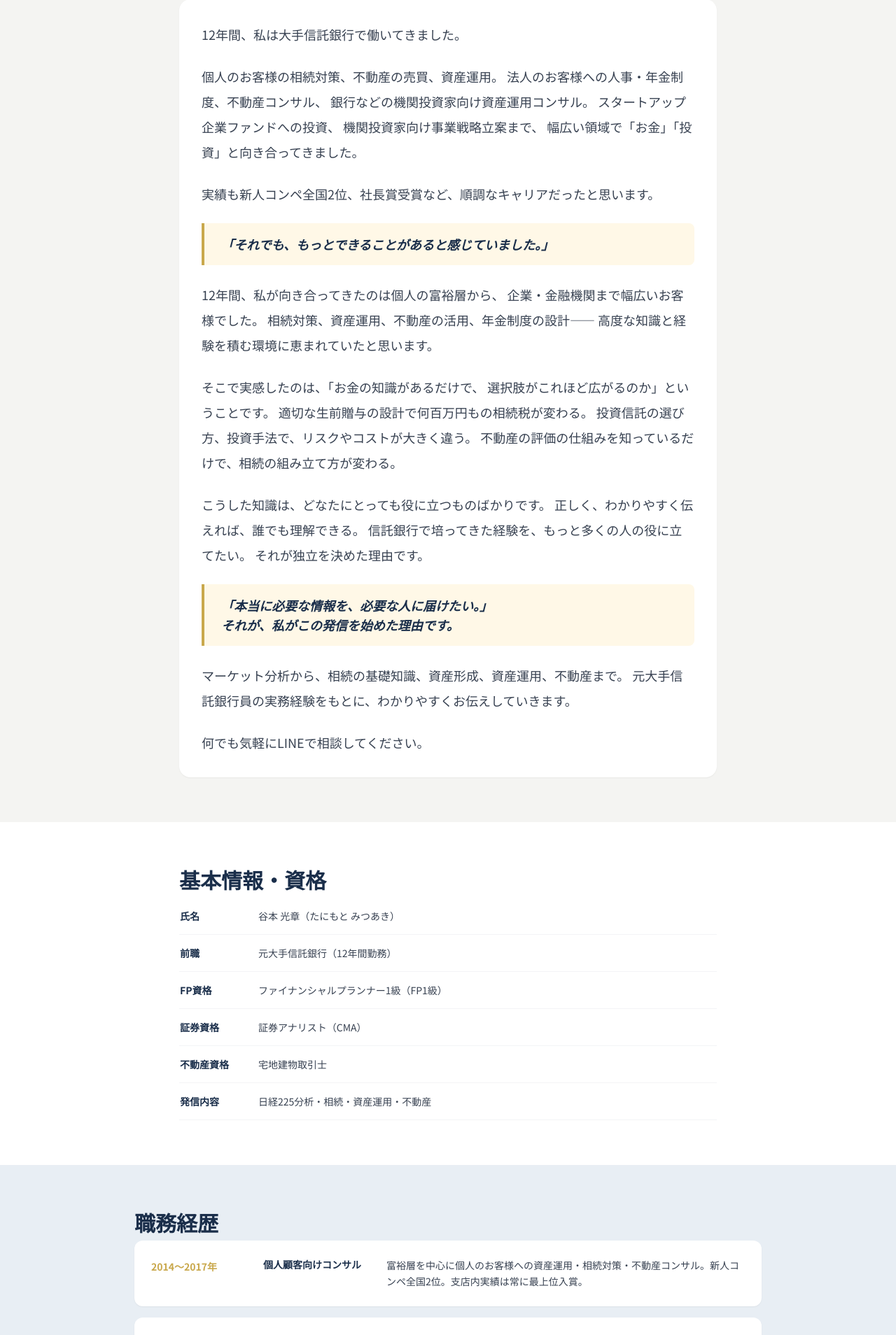
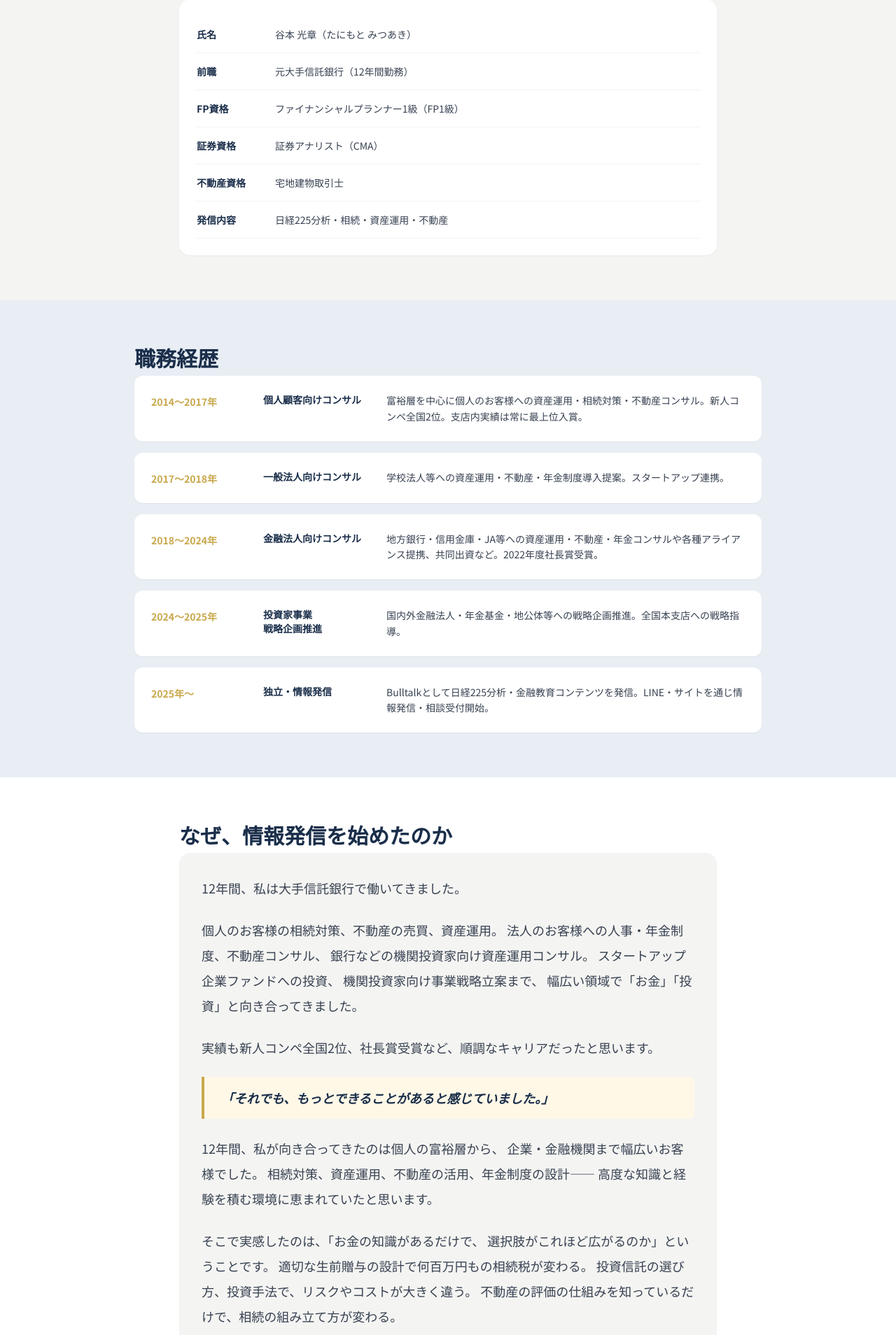
Before and after one commit to tanima3232-eng/bulltalk, a Next.js app: page /about in a window 1280 px wide. Shown: the part 1040-2948 px from the top of the page at 70% size. Built offline with nearby package versions, Linux system fonts and the light colour scheme.

Commit message:
refactor: 経歴ページのセクション順を「スペック→ストーリー→感情」に整理・背景色を交互に調整

```diff
--- a/app/about/page.tsx
+++ b/app/about/page.tsx
@@ -66,11 +66,11 @@ export default function AboutPage() {
     <>
       <Header />
       <main>
-        {/* Hero */}
+
+        {/* ① Hero — bg-navy */}
         <section className="bg-navy text-white py-20 px-4">
           <div className="max-w-4xl mx-auto">
             <div className="flex flex-col md:flex-row items-center gap-10">
-              {/* プロフィール画像 */}
               <div className="flex-shrink-0 flex justify-center">
                 <div className="w-48 h-48 md:w-64 md:h-64 rounded-full border-4 border-gold overflow-hidden shadow-2xl">
                   <Image
@@ -82,7 +82,6 @@ export default function AboutPage() {
                   />
                 </div>
               </div>
-              {/* テキスト */}
               <div className="text-center md:text-left">
                 <p className="text-gold text-sm font-bold uppercase tracking-widest mb-3">ABOUT ME</p>
                 <h1 className="text-3xl md:text-5xl font-bold mb-4">谷本光章について</h1>
@@ -99,7 +98,7 @@ export default function AboutPage() {
           </div>
         </section>
 
-        {/* 実績ハイライト */}
+        {/* ② 実績ハイライト — bg-white */}
         <section className="bg-white py-16 px-4">
           <div className="max-w-4xl mx-auto">
             <h2 className="section-title">実績ハイライト</h2>
@@ -117,11 +116,61 @@ export default function AboutPage() {
           </div>
         </section>
 
-        {/* Why */}
+        {/* ③ 基本情報・資格 — bg-offwhite */}
         <section className="bg-offwhite py-16 px-4">
           <div className="max-w-3xl mx-auto">
+            <h2 className="section-title">基本情報・資格</h2>
+            <div className="overflow-x-auto bg-white rounded-2xl shadow-sm p-6">
+              <table className="w-full border-collapse">
+                <tbody>
+                  {[
+                    { label: "氏名", value: "谷本 光章（たにもと みつあき）" },
+                    { label: "前職", value: "元大手信託銀行（12年間勤務）" },
+                    { label: "FP資格", value: "ファイナンシャルプランナー1級（FP1級）" },
+                    { label: "証券資格", value: "証券アナリスト（CMA）" },
+                    { label: "不動産資格", value: "宅地建物取引士" },
+                    { label: "発信内容", value: "日経225分析・相続・資産運用・不動産" },
+                  ].map((row) => (
+                    <tr key={row.label} className="border-b border-gray-100">
+                      <td className="py-4 pr-6 text-navy font-bold text-sm w-28 whitespace-nowrap align-top">{row.label}</td>
+                      <td className="py-4 text-gray-700 text-sm">{row.value}</td>
+                    </tr>
+                  ))}
+                </tbody>
+              </table>
+            </div>
+          </div>
+        </section>
+
+        {/* ④ 職務経歴 — bg-light-navy（視覚的区切り） */}
+        <section className="bg-light-navy py-16 px-4">
+          <div className="max-w-4xl mx-auto">
+            <h2 className="section-title">職務経歴</h2>
+            <div className="space-y-4">
+              {career.map((c) => (
+                <div key={c.period} className="bg-white rounded-xl p-6 shadow-sm">
+                  <div className="flex flex-col md:flex-row md:items-start gap-4">
+                    <div className="md:w-36 shrink-0">
+                      <span className="text-gold font-bold text-sm">{c.period}</span>
+                    </div>
+                    <div className="md:w-40 shrink-0">
+                      <p className="font-bold text-navy text-sm whitespace-pre-line">{c.area}</p>
+                    </div>
+                    <div>
+                      <p className="text-gray-700 text-sm leading-relaxed">{c.detail}</p>
+                    </div>
+                  </div>
+                </div>
+              ))}
+            </div>
+          </div>
+        </section>
+
+        {/* ⑤ なぜ情報発信を始めたのか — bg-white（読みやすい清潔感） */}
+        <section className="bg-white py-16 px-4">
+          <div className="max-w-3xl mx-auto">
             <h2 className="section-title">なぜ、情報発信を始めたのか</h2>
-            <div className="bg-white rounded-2xl p-8 shadow-sm prose prose-lg max-w-none text-gray-700 leading-loose">
+            <div className="bg-offwhite rounded-2xl p-8 shadow-sm prose prose-lg max-w-none text-gray-700 leading-loose">
               <p>
                 12年間、私は大手信託銀行で働いてきました。
               </p>
@@ -175,59 +224,7 @@ export default function AboutPage() {
           </div>
         </section>
 
-        {/* 基本情報 */}
-        <section className="bg-white py-16 px-4">
-          <div className="max-w-3xl mx-auto">
-            <h2 className="section-title">基本情報・資格</h2>
-            <div className="overflow-x-auto">
-              <table className="w-full border-collapse">
-                <tbody>
-                  {[
-                    { label: "氏名", value: "谷本 光章（たにもと みつあき）" },
-                    { label: "前職", value: "元大手信託銀行（12年間勤務）" },
-                    { label: "FP資格", value: "ファイナンシャルプランナー1級（FP1級）" },
-                    { label: "証券資格", value: "証券アナリスト（CMA）" },
-                    { label: "不動産資格", value: "宅地建物取引士" },
-                    { label: "発信内容", value: "日経225分析・相続・資産運用・不動産" },
-                  ].map((row) => (
-                    <tr key={row.label} className="border-b border-gray-100">
-                      <td className="py-4 pr-6 text-navy font-bold text-sm w-28 whitespace-nowrap align-top">{row.label}</td>
-                      <td className="py-4 text-gray-700 text-sm whitespace-nowrap">{row.value}</td>
-                    </tr>
-                  ))}
-                </tbody>
-              </table>
-            </div>
-          </div>
-        </section>
-
-        {/* 職務経歴 */}
-        <section className="bg-light-navy py-16 px-4">
-          <div className="max-w-4xl mx-auto">
-            <h2 className="section-title">職務経歴</h2>
-            <div className="space-y-4">
-              {career.map((c) => (
-                <div key={c.period} className="bg-white rounded-xl p-6 shadow-sm">
-                  <div className="flex flex-col md:flex-row md:items-start gap-4">
-                    <div className="md:w-36 shrink-0">
-                      <span className="text-gold font-bold text-sm">{c.period}</span>
-                    </div>
-                    <div className="md:w-40 shrink-0">
-                      <p className="font-bold text-navy text-sm whitespace-pre-line">{c.area}</p>
-                    </div>
-                    <div>
-                      <p className="text-gray-700 text-sm leading-relaxed">{c.detail}</p>
-                    </div>
-                  </div>
-                </div>
-              ))}
-            </div>
-          </div>
-        </section>
-
-
-
-        {/* メッセージ */}
+        {/* ⑥ あなたへのメッセージ — bg-navy（感情的な締め） */}
         <section className="bg-navy text-white py-16 px-4">
           <div className="max-w-3xl mx-auto">
             <h2 className="text-2xl md:text-3xl font-bold text-gold mb-8">あなたへのメッセージ</h2>
@@ -251,10 +248,10 @@ export default function AboutPage() {
                 LINEで無料相談する →
               </a>
             </div>
-
           </div>
         </section>
 
+        {/* ⑦ CTA — bg-gold */}
         <LineCtaBanner />
       </main>
       <Footer />
```
